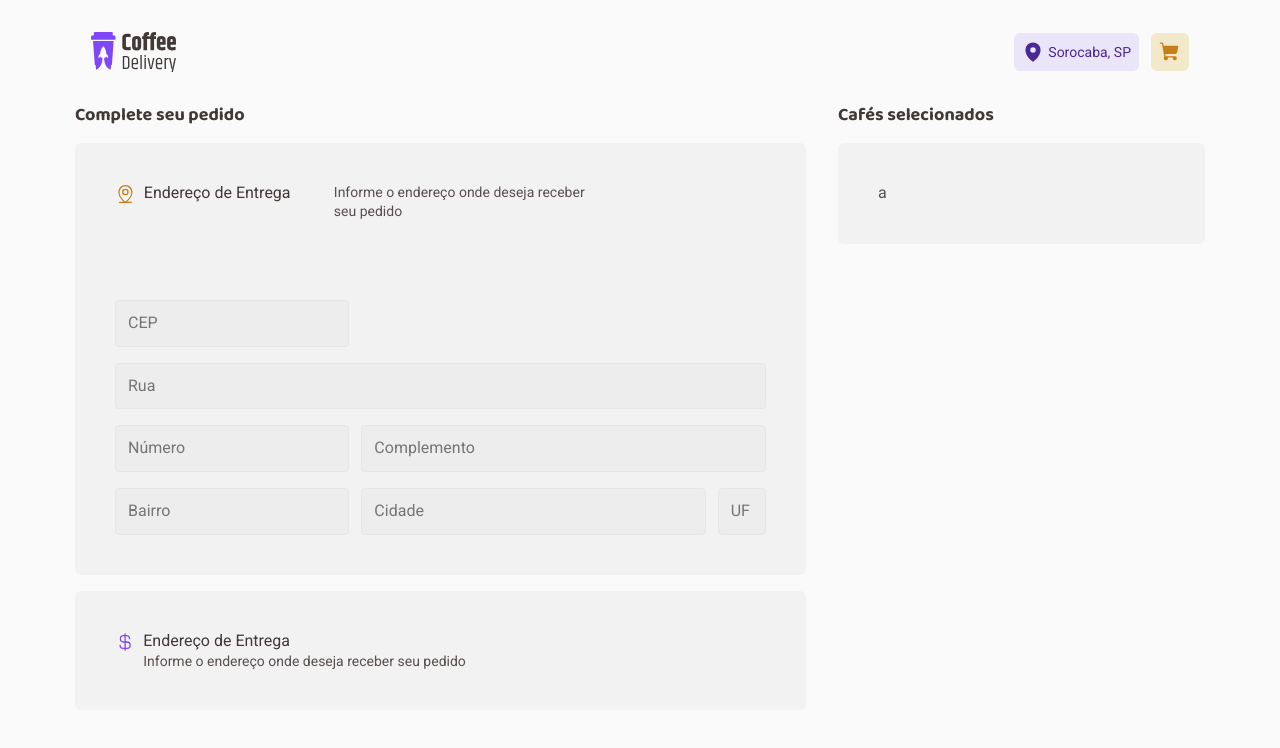
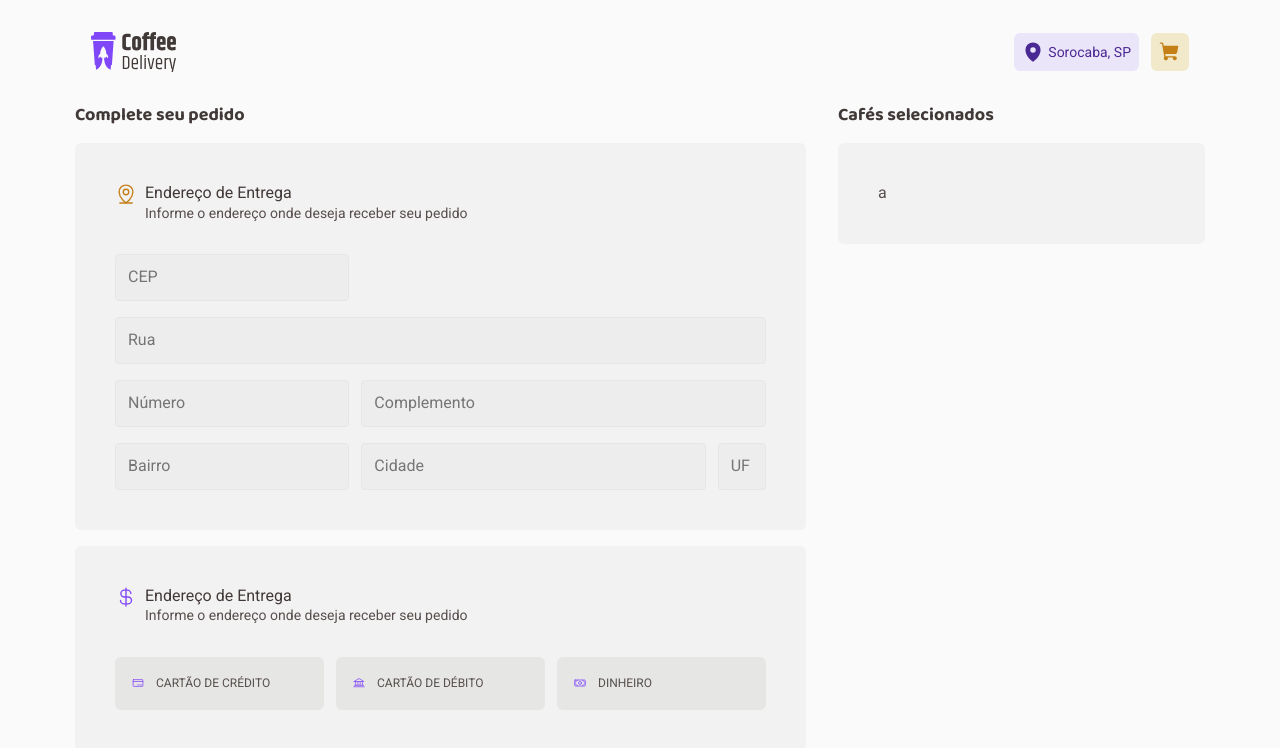
Before and after one commit to reciokaue/coffe-delivery, a React (Vite) app: page /cart in a window 1280 px wide. Shown: the top 748 px of the page. Built offline with nearby package versions, Linux system fonts and the light colour scheme.

Commit message:
payment section

```diff
--- a/package.json
+++ b/package.json
@@ -10,6 +10,7 @@
     "preview": "vite preview"
   },
   "dependencies": {
+    "@radix-ui/react-radio-group": "^1.1.3",
     "phosphor-react": "^1.4.1",
     "react": "^18.2.0",
     "react-dom": "^18.2.0",
--- a/src/pages/Cart/index.tsx
+++ b/src/pages/Cart/index.tsx
@@ -1,4 +1,10 @@
-import { CurrencyDollar, MapPinLine } from 'phosphor-react'
+import {
+  Bank,
+  CreditCard,
+  CurrencyDollar,
+  MapPinLine,
+  Money,
+} from 'phosphor-react'
 import {
   Header,
   PaymentFooter,
@@ -6,6 +12,8 @@ import {
   AddressContainer,
   CartContainer,
   Input,
+  PaymentWrapper,
+  PaymentButton,
 } from './styles'
 
 export function Cart() {
@@ -39,6 +47,17 @@ export function Cart() {
               <p>Informe o endereço onde deseja receber seu pedido</p>
             </div>
           </Header>
+          <PaymentWrapper>
+            <PaymentButton value="credit">
+              <CreditCard /> Cartão de crédito
+            </PaymentButton>
+            <PaymentButton value="debit">
+              <Bank /> cartão de débito
+            </PaymentButton>
+            <PaymentButton value="money">
+              <Money /> dinheiro
+            </PaymentButton>
+          </PaymentWrapper>
         </PaymentFooter>
       </div>
       <div>
--- a/src/pages/Cart/styles.ts
+++ b/src/pages/Cart/styles.ts
@@ -1,25 +1,24 @@
 import styled from 'styled-components'
 import { fonts } from '../../styles/fonts'
+import * as RadioGroup from '@radix-ui/react-radio-group'
 
 export const CartContainer = styled.div`
   display: flex;
   width: 100%;
   gap: 2rem;
 
-  div {
+  > div {
     display: flex;
     flex-direction: column;
     width: 100%;
 
-    h2 {
+    > h2 {
       color: ${(props) => props.theme['base-subtitle']};
       ${fonts.titleXS}
     }
   }
-
-  section,
-  footer,
-  aside {
+`
+export const Container = styled.div`
   display: flex;
   flex-direction: column;
   align-items: flex-start;
@@ -30,32 +29,14 @@ export const CartContainer = styled.div`
   border-radius: 6px;
   background: ${(props) => props.theme['base-card']};
   margin-top: 1rem;
-  }
 `
-export const Header = styled.header`
-  display: flex;
-  gap: 0.5rem;
 
-  div {
-    display: flex;
-    flex-direction: column;
-
-    h1 {
-      color: ${(props) => props.theme['base-subtitle']};
-      ${fonts.textM}
-    }
-    p {
-      color: ${(props) => props.theme['base-text']};
-      ${fonts.textS}
-    }
-  }
-`
-export const AddressContainer = styled.section`
+export const AddressContainer = styled(Container)`
   header > svg {
     color: ${(props) => props.theme['yellow-dark']};
   }
 
-  div:last-child {
+  > div:last-child {
     display: grid;
     row-gap: 16px;
     column-gap: 12px;
@@ -68,14 +49,64 @@ export const AddressContainer = styled.section`
       'BAI CITY UF';
   }
 `
-export const PaymentFooter = styled.footer`
+export const PaymentFooter = styled(Container)`
   header > svg {
     color: ${(props) => props.theme.purple};
   }
 `
-export const CartSide = styled.aside`
+export const CartSide = styled(Container)`
   display: flex;
   width: 100%;
+`
+export const Header = styled.header`
+  display: flex;
+  gap: 0.5rem;
+
+  > div {
+    display: flex;
+    flex-direction: column;
+
+    > h1 {
+      color: ${(props) => props.theme['base-subtitle']};
+      ${fonts.textM}
+    }
+    > p {
+      color: ${(props) => props.theme['base-text']};
+      ${fonts.textS}
+    }
+  }
+`
+
+export const PaymentWrapper = styled(RadioGroup.Root)`
+  display: grid;
+  grid-template-columns: repeat(3, 1fr);
+  align-items: center;
+  gap: 0.75rem;
+  width: 100%;
+`
+export const PaymentButton = styled(RadioGroup.Item)`
+  display: flex;
+  padding: 1rem;
+  align-items: center;
+  gap: 0.75rem;
+  flex: 1 0 0;
+  border-radius: 6px;
+  text-transform: uppercase;
+  background: ${(props) => props.theme['base-button']};
+  color: ${(props) => props.theme['base-text']};
+  ${fonts.buttonM}
+  border: 1px solid transparent;
+
+  svg {
+    color: ${(props) => props.theme.purple};
+  }
+  &:hover {
+    background: ${(props) => props.theme['base-hover']};
+  }
+  &[data-state='checked'] {
+    background: ${(props) => props.theme['purple-light']};
+    border: 1px solid ${(props) => props.theme.purple};
+  }
 `
 
 export const Input = styled.input`
```
Also changed, not shown: 1 other file (tests, documents, lock files or other folders). Lines whose indentation alone changed are shown as unchanged.
